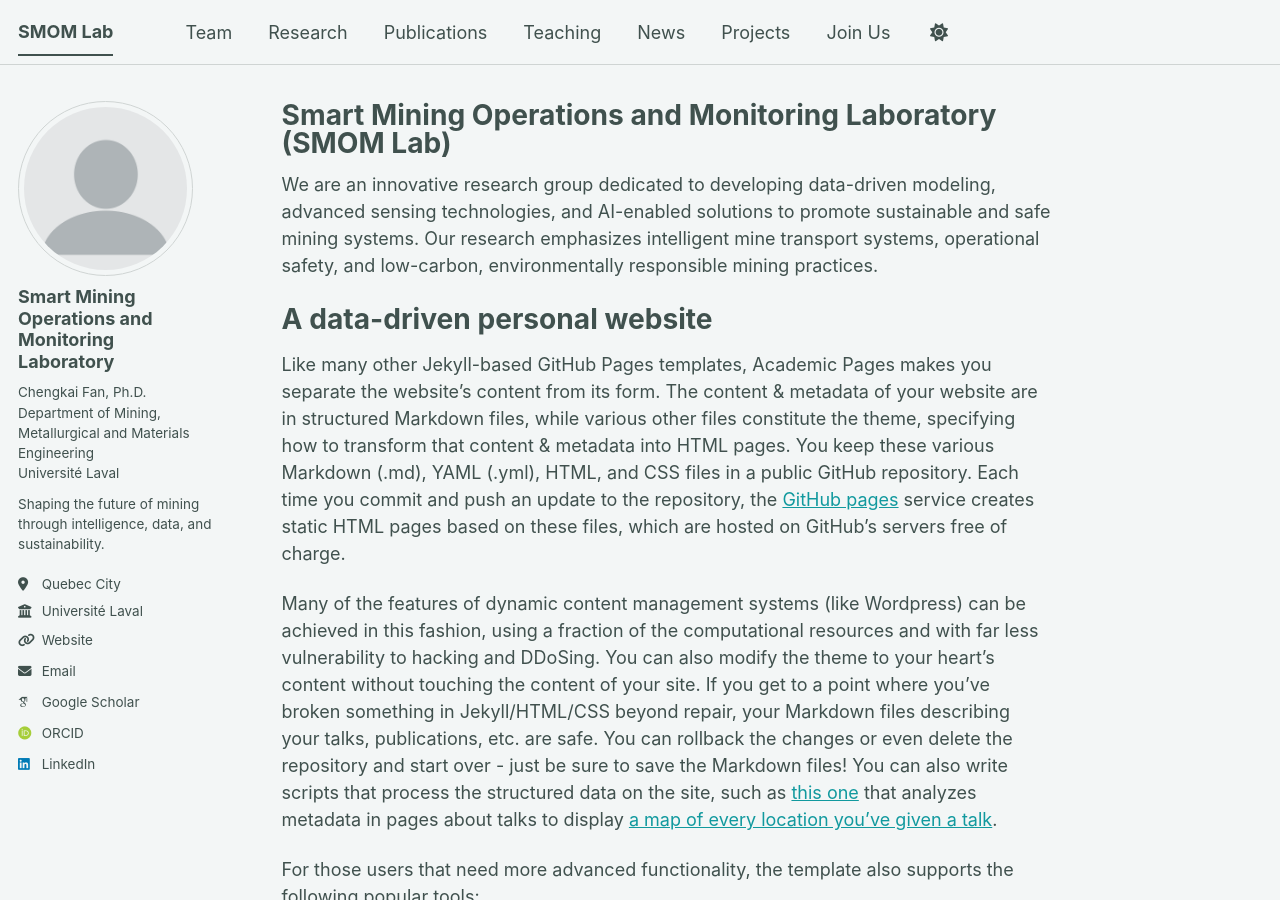
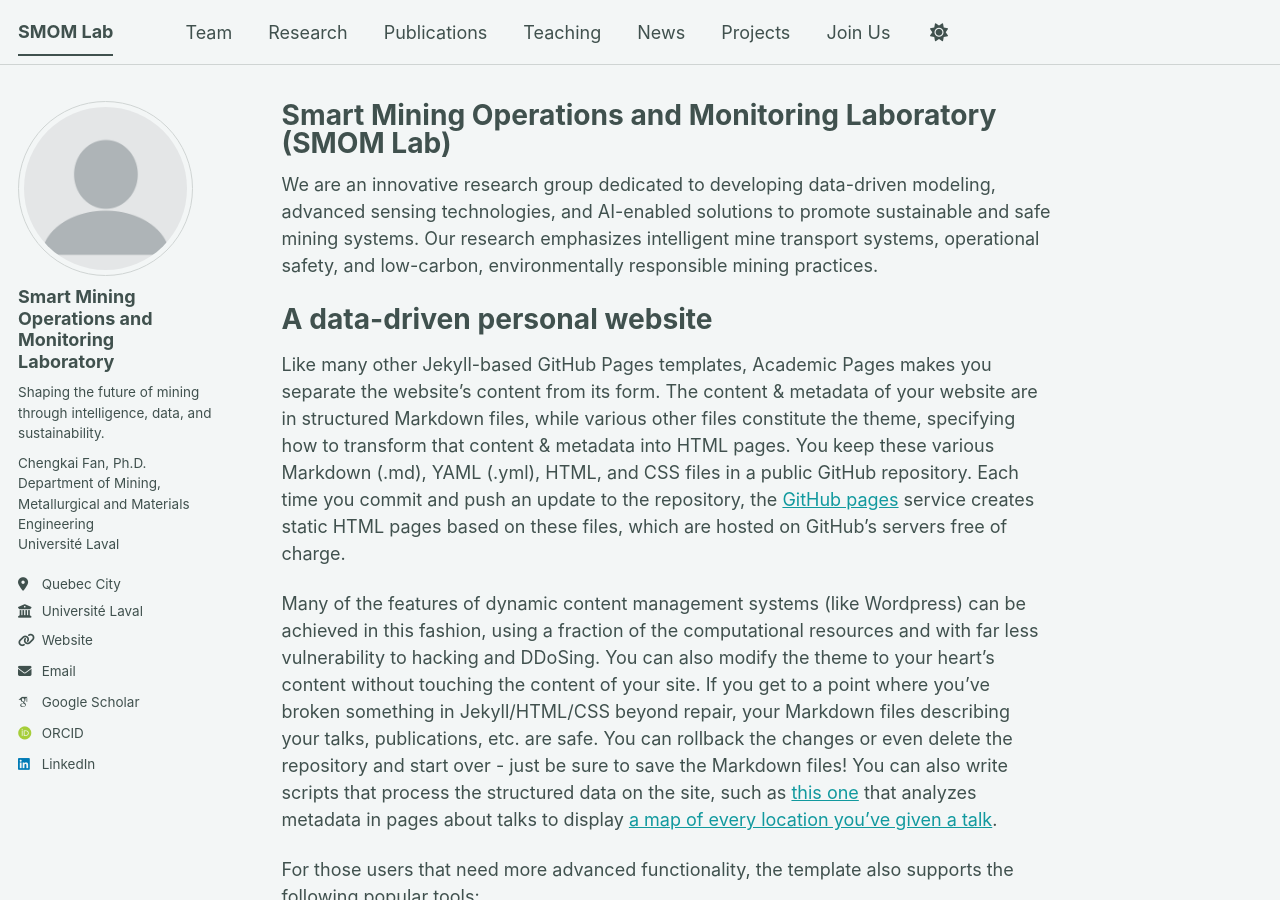
Before and after one commit to chengkaifan76/smomlab.github.io, a Jekyll site: the page built from _pages/about.md, in a window 1280 px wide and 900 px high. Built offline with Jekyll 4.4.1, drawn with Linux system fonts in a browser that asks for light colours; some web fonts are replaced; a script bundle is joined from its source files by our own code; library files that are not in the unit come from our copies.

```diff
--- a/_config.yml
+++ b/_config.yml
@@ -25,8 +25,8 @@ author:
   # Biographic information
   avatar           : "profile.png"
   name             : "Smart Mining Operations and Monitoring Laboratory"
-  bio              : "Shaping the future of mining through intelligence, data, and sustainability."
-  pronouns         : "Chengkai Fan, Ph.D.<br>Department of Mining, Metallurgical and Materials Engineering<br>Université Laval"
+  pronouns         : "Shaping the future of mining through intelligence, data, and sustainability."
+  bio              : "Chengkai Fan, Ph.D.<br>Department of Mining, Metallurgical and Materials Engineering<br>Université Laval"
   location         : "Quebec City"
   employer         : "Université Laval"
   uri              : "https://chengkai-fan.fsg.ulaval.ca/en"
```
